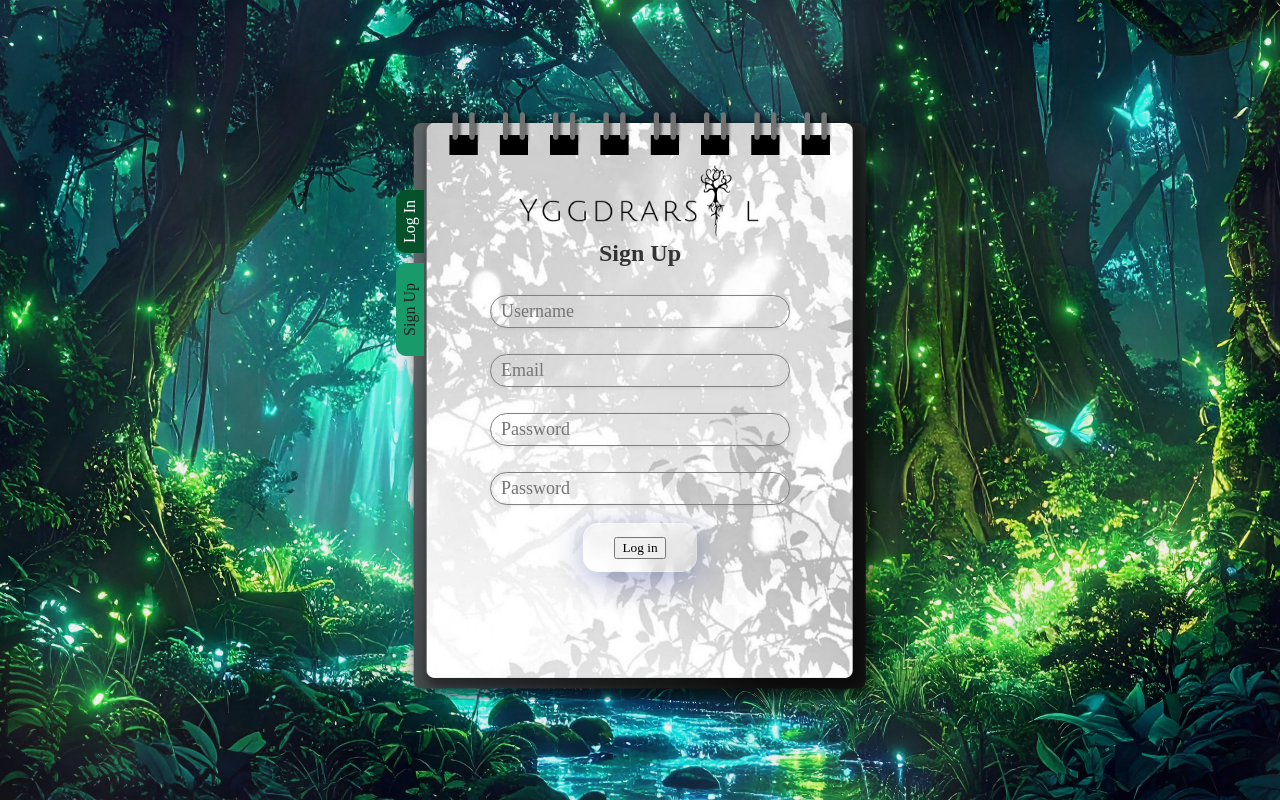
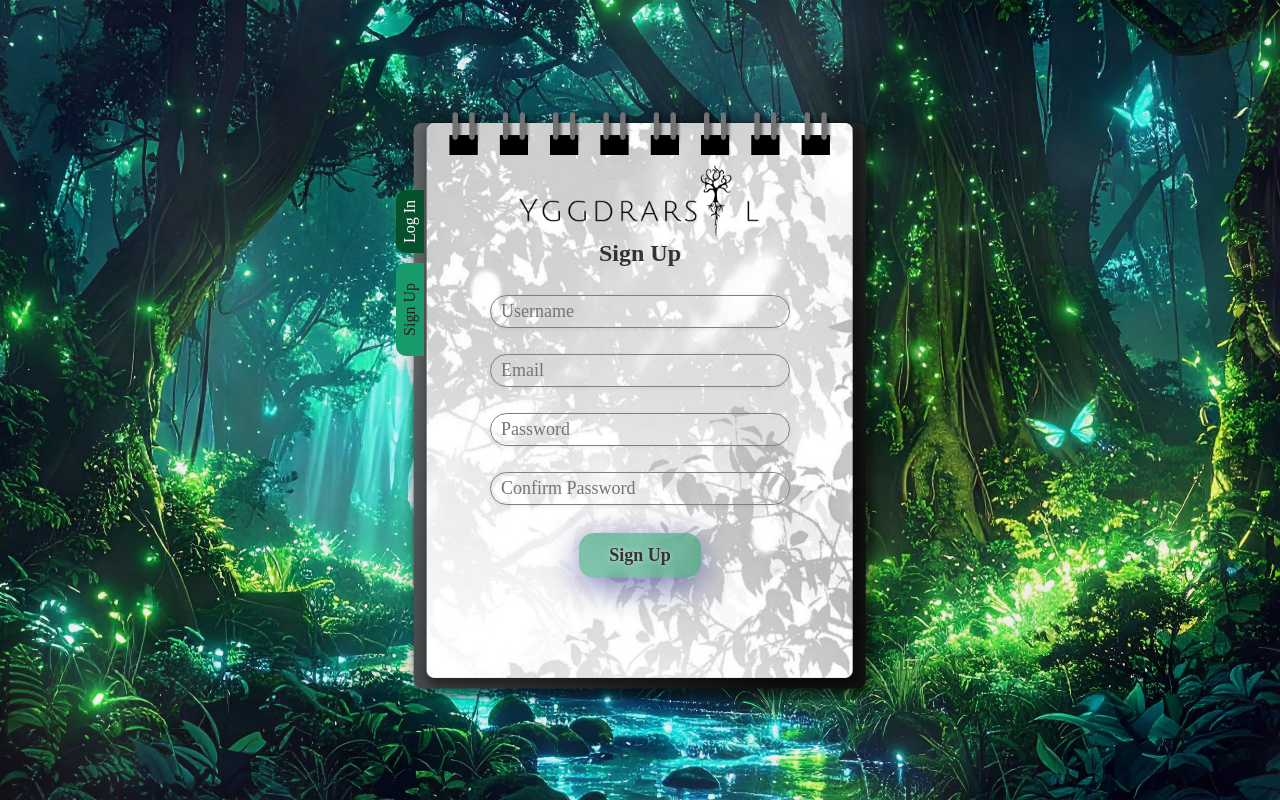
Before and after one commit to andrevanheerden/Yggdrasil, a React (Create React App) app in the folder yggdrasil/frontend/: page /login in a window 1280 px wide. Both pictures are taken after a click on the button "Sign Up". Built offline with nearby package versions, Linux system fonts and the light colour scheme.

Commit message:
link submit button to route

```diff
--- a/yggdrasil/frontend/src/pages/homePage/Home.css
+++ b/yggdrasil/frontend/src/pages/homePage/Home.css
@@ -3,18 +3,17 @@
   top: 50%;
   left: 0;
   transform: translateY(-50%);
-  width: 120px;
-  height: 93vh;
+  width: 100px;
+  height: 100vh;
   display: flex;
   flex-direction: column;
   justify-content: space-between;
   background: rgba(0, 0, 0, 0.3);
   backdrop-filter: blur(10px);
   border: 1px solid rgba(255, 255, 255, 0.15);
-  border-radius: 20px;
-  z-index: 1000;
+  z-index: 100;
   box-shadow: 0 0 24px 8px #37ff14b2; /* Neon green shadow all around */
-  margin-left: 30px;
+
 }
 
 .logo-container {
--- a/yggdrasil/frontend/src/pages/homePage/components/Navbar.js
+++ b/yggdrasil/frontend/src/pages/homePage/components/Navbar.js
@@ -15,7 +15,7 @@ const Navbar = () => {
         <div className="nav-icon" onClick={() => navigate('/home')} style={{ cursor: 'pointer' }}>🏠</div>
         <div className="nav-icon">👤</div>
         <div className="nav-icon">🔲</div>
-        <div className="nav-icon">⚙️</div>
+        <div className="nav-icon" onClick={() => navigate('/login')} style={{ cursor: 'pointer' }}>⚙️</div>
       </div>
     </div>
   );
--- a/yggdrasil/frontend/src/pages/loginPage/Login.css
+++ b/yggdrasil/frontend/src/pages/loginPage/Login.css
@@ -123,12 +123,12 @@ input {
 
 
 .submit-btn {
-  border: 1px solid rgba(255, 255, 255, 0.4);
-  box-shadow: 0 8px 32px 0 rgba(31, 38, 135, 0.37);
-  background: rgba(255, 255, 255, 0.15);
+  border: 0px solid rgba(255, 255, 255, 0);
+  box-shadow: 0 8px 32px 0 rgba(31, 38, 135, 0.6);
+  background: rgba(11, 143, 92, 0.521);
   border-radius: 15px;
   padding: 12px 30px;
-  color: #fff;
+  color: #333;
   font-size: 18px;
   font-weight: 600;
   cursor: pointer;
@@ -138,11 +138,11 @@ input {
   backdrop-filter: blur(8px);
   -webkit-backdrop-filter: blur(8px);
   transition: background 0.3s ease, box-shadow 0.3s ease;
-
   /* Reset any default button inner styles */
   box-sizing: border-box;
   background-clip: padding-box; /* prevents background bleeding into border */
   -webkit-appearance: none;
   -moz-appearance: none;
   appearance: none;
+  margin-top: 10px;
 }
--- a/yggdrasil/frontend/src/pages/loginPage/components/LoginForm.js
+++ b/yggdrasil/frontend/src/pages/loginPage/components/LoginForm.js
@@ -1,9 +1,17 @@
 import React from 'react';
 import '../Login.css';
+import { useNavigate } from 'react-router-dom';
 
 const LoginForm = () => {
+  const navigate = useNavigate(); // <-- you forgot this
+
+  const handleSubmit = (e) => {
+    e.preventDefault(); // prevent form from reloading the page
+    navigate('/home');  // navigate after submit
+  };
+
   return (
-    <form className="login-form">
+    <form className="login-form" onSubmit={handleSubmit}>
       <h2 className="subtitle">Log In</h2>
       <input
         type="text"
@@ -19,9 +27,9 @@ const LoginForm = () => {
         placeholder="Password"
         required
       />
-      <div className='submit-btn'>
-      <button type="submit">Log in</button>
-      </div>
+      <button type="submit" className="submit-btn">
+        Log in
+      </button>
     </form>
   );
 };
--- a/yggdrasil/frontend/src/pages/loginPage/components/SignupForm.js
+++ b/yggdrasil/frontend/src/pages/loginPage/components/SignupForm.js
@@ -1,9 +1,17 @@
 import React from 'react';
 import '../Login.css';
+import { useNavigate } from 'react-router-dom';
 
 const SignupForm = () => {
+  const navigate = useNavigate(); // <-- you forgot this
+
+  const handleSubmit = (e) => {
+    e.preventDefault(); // prevent form from reloading the page
+    navigate('/home');  // navigate after submit
+  };
+
   return (
-    <form className="login-form">
+    <form className="login-form" onSubmit={handleSubmit}>
       <h2 className="subtitle">Sign Up</h2>
       <input
         type="text"
@@ -27,15 +35,15 @@ const SignupForm = () => {
         required
       />
       <input
-        type="confirmPassword"
-        id="signup-password"
-        name="confirm password"
-        placeholder="Password"
+        type="password"
+        id="signup-confirm-password"
+        name="confirmPassword"
+        placeholder="Confirm Password"
         required
       />
-      <div className='submit-btn'>
-      <button type="submit">Log in</button>
-      </div>
+      <button type="submit" className="submit-btn">
+        Sign Up
+      </button>
     </form>
   );
 };
```
